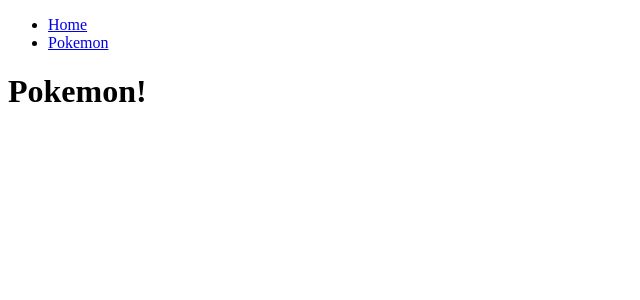
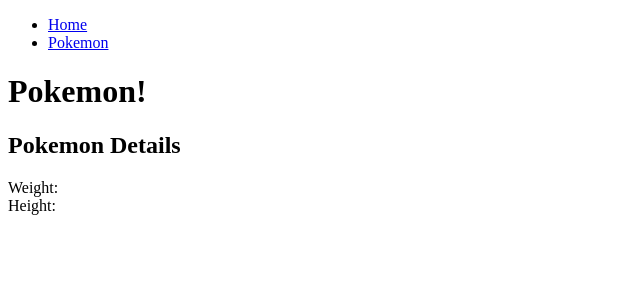
Before and after one commit to Ali-Hassan-2000/react-router-dom, a React app: page /pokemon/1 in a window 1280 px wide. Shown: the top 300 px of the page, without its empty margins (0-640 px from the left). Built offline with nearby package versions, Linux system fonts and the light colour scheme; the HTML template or start-up script is replaced by a standard one.

Commit message:
add details component and use params to get Obj Id for details

```diff
--- a/src/App.jsx
+++ b/src/App.jsx
@@ -2,6 +2,7 @@
 import { useState } from 'react';
 import PokemonList from './components/PokemonList/PokemonList.jsx';
 import NavBar from './components/NavBar/NavBar.jsx';
+import PokemonDetails from './components/PokemonDetails/PokemonDetails';
 
 {/* Defining routes */}
 import { Route, Routes } from 'react-router';
@@ -29,6 +30,11 @@
 
         {/* <PokemonList pokemon={pokemon} /> */}
         <Route path="/pokemon" element={<PokemonList pokemon={pokemon} />} />
+
+        <Route path="/pokemon/:pokemonId" element={<PokemonDetails pokemon={pokemon} />} />
+
+
+        <Route path="*" element={<h2>Error 404, nothing here!</h2>} />
       </Routes>
     </>
   );
--- /dev/null
+++ b/src/components/PokemonDetails/PokemonDetails.jsx
@@ -0,0 +1,20 @@
+import { useParams } from "react-router";
+
+const PokemonDetails = (props) => {
+
+    const { pokemonId } = useParams();
+
+  return (
+    <>
+      <h2>Pokemon Details</h2>
+      <dl>
+        <dt>Weight:</dt>
+        <dd></dd>
+        <dt>Height:</dt>
+        <dd></dd>
+      </dl>
+    </>
+  );
+};
+
+export default PokemonDetails;
```
